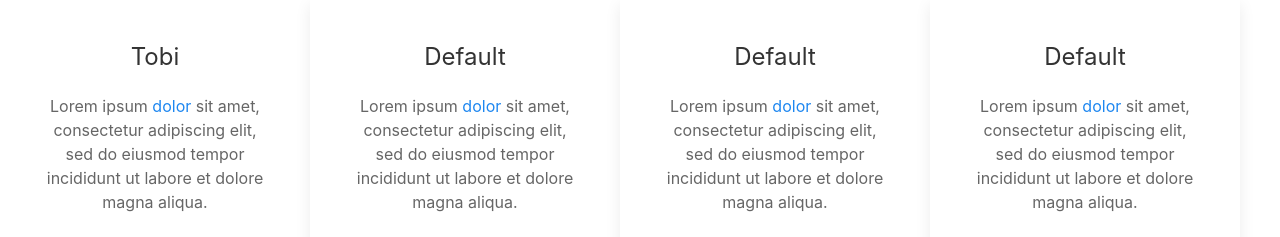
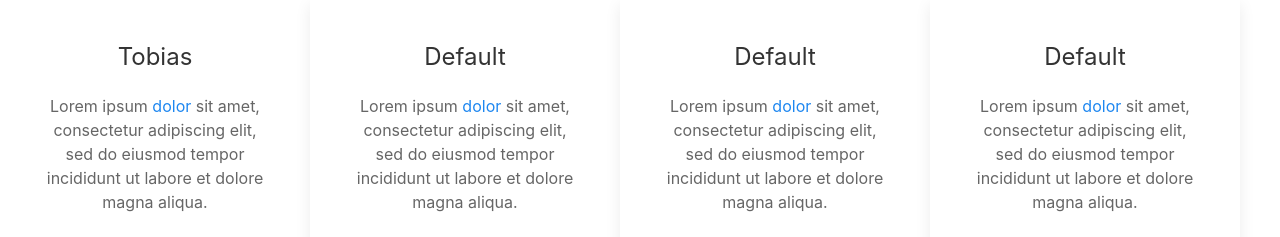
Before and after one commit to oetiker/github-pages-starterkit, a Jekyll site: the page built from index.html, in a window 1280 px wide. Shown: the top 237 px of the page. Built offline with Jekyll 4.4.1, drawn with Linux system fonts in a browser that asks for light colours.

Commit message:
changed name

```diff
--- a/index.html
+++ b/index.html
@@ -8,7 +8,7 @@ layout: uikit-plain
                 uk-child-width-1-4@l
                 uk-text-center" uk-grid>
         <div class="uk-card uk-card-default uk-card-body">
-            <h3 class="uk-card-title">Tobi</h3>
+            <h3 class="uk-card-title">Tobias</h3>
             <p>Lorem ipsum <a href="#">dolor</a> sit amet, consectetur adipiscing elit, sed do eiusmod tempor incididunt ut labore et dolore magna aliqua.</p>
         </div>
         <div class="uk-card uk-card-default uk-card-body">
```
